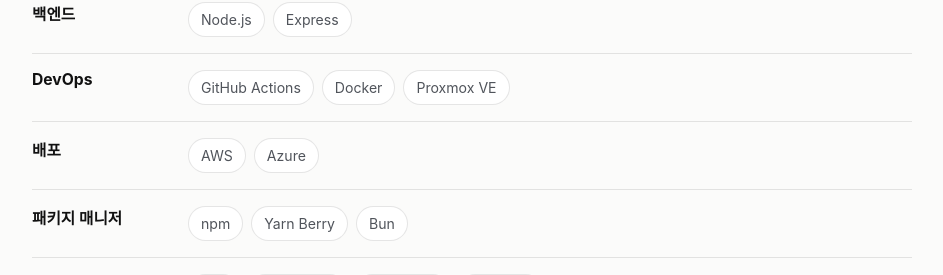
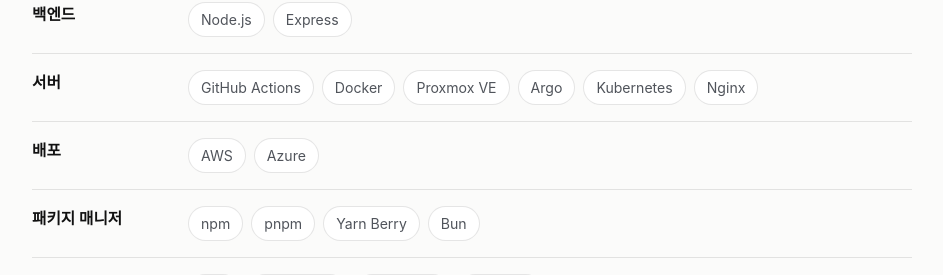
Before and after one commit to JAEJUN090210/Portfolio, a React (Vite) app: page / in a window 1280 px wide. Shown: the part 918-1193 px from the top of the page, without its empty margins (168-1111 px from the left). Built offline with nearby package versions, Linux system fonts and the light colour scheme; no server answers.

Commit message:
내용5
내용5

```diff
--- a/src/components/common/PdfPortfolio.tsx
+++ b/src/components/common/PdfPortfolio.tsx
@@ -11,7 +11,7 @@ const skillCategoryOrder: SkillCategory[] = [
   'Backend',
   'Tools',
   'PackageManager',
-  'DevOps',
+  'Server',
   'Cloud',
 ];
 
--- a/src/components/section/SkillMatrix.tsx
+++ b/src/components/section/SkillMatrix.tsx
@@ -3,12 +3,12 @@ import { useMemo } from 'react';
 import { skills } from '../../constants/portfolio';
 import type { SkillCategory } from '../../types/portfolio';
 
-const categories: SkillCategory[] = ['Frontend', 'Backend', 'DevOps', 'Cloud', 'PackageManager', 'Tools'];
+const categories: SkillCategory[] = ['Frontend', 'Backend', 'Server', 'Cloud', 'PackageManager', 'Tools'];
 
 const categoryLabels: Record<SkillCategory, string> = {
   Frontend: '프론트엔드',
   Backend: '백엔드',
-  DevOps: 'DevOps',
+  Server: '서버',
   Cloud: '배포',
   PackageManager: '패키지 매니저',
   Tools: '도구',
--- a/src/constants/portfolio.ts
+++ b/src/constants/portfolio.ts
@@ -23,12 +23,16 @@ export const skills: Skill[] = [
   { name: 'Swagger', category: 'Tools' },
 
   { name: 'npm', category: 'PackageManager' },
+  { name: 'pnpm', category: 'PackageManager' },
   { name: 'Yarn Berry', category: 'PackageManager' },
   { name: 'Bun', category: 'PackageManager' },
 
-  { name: 'GitHub Actions', category: 'DevOps' },
-  { name: 'Docker', category: 'DevOps' },
-  { name: 'Proxmox VE', category: 'DevOps' },
+  { name: 'GitHub Actions', category: 'Server' },
+  { name: 'Docker', category: 'Server' },
+  { name: 'Proxmox VE', category: 'Server' },
+  { name: 'Argo', category: 'Server' },
+  { name: 'Kubernetes', category: 'Server' },
+  { name: 'Nginx', category: 'Server' },
 
   { name: 'AWS', category: 'Cloud' },
   { name: 'Azure', category: 'Cloud' },
--- a/src/types/portfolio.ts
+++ b/src/types/portfolio.ts
@@ -1,5 +1,5 @@
 export type SkillCategory =
-  'Frontend' | 'Backend' | 'DevOps' | 'Cloud' | 'Tools' | 'PackageManager';
+  'Frontend' | 'Backend' | 'Server' | 'Cloud' | 'Tools' | 'PackageManager';
 
 export type Skill = {
   name: string;
```
